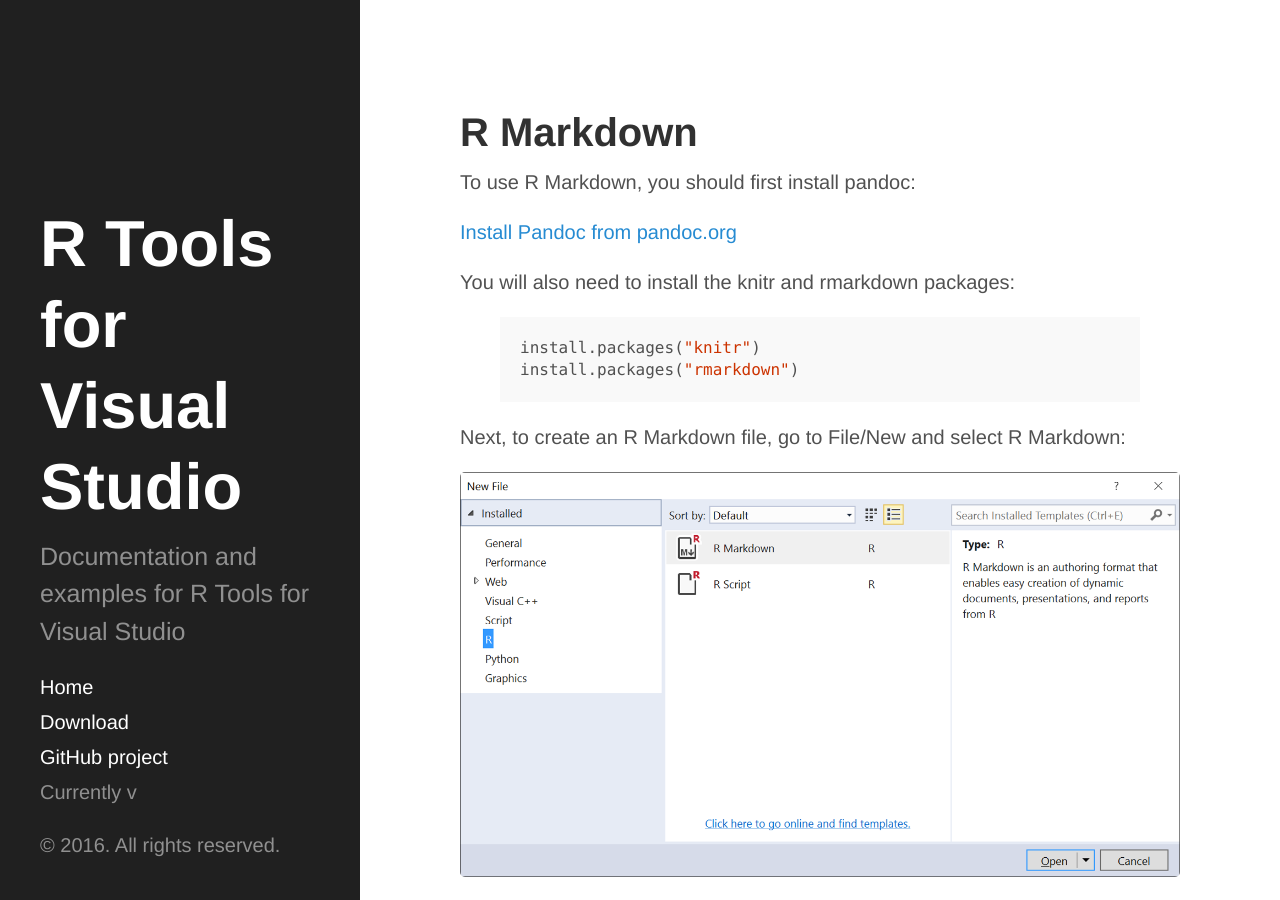
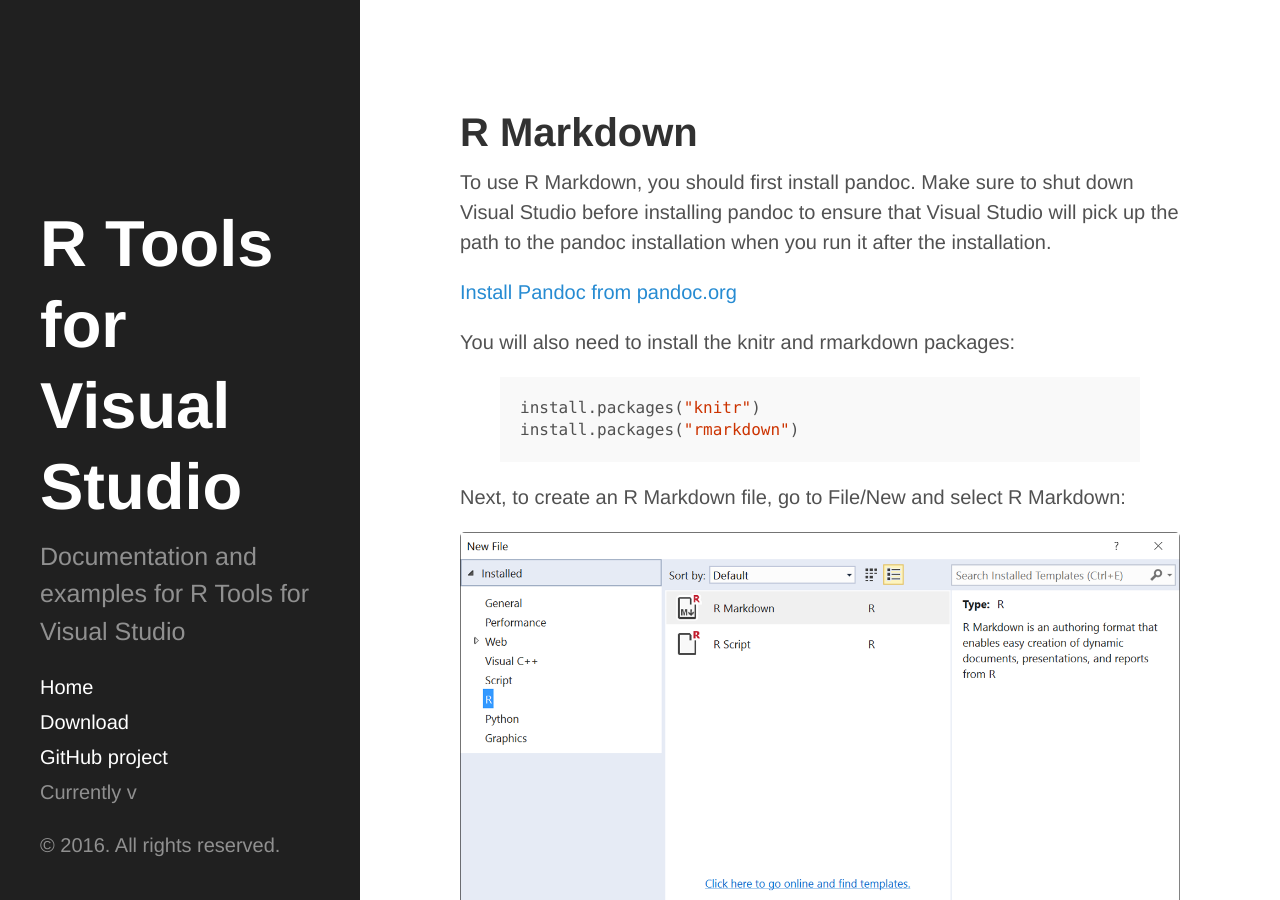
Before and after one commit to microsoft/RTVS-docs, a Jekyll site: the page built from rmarkdown.md, in a window 1280 px wide and 900 px high. Built offline with Jekyll 4.4.1, drawn with Linux system fonts in a browser that asks for light colours.

Commit message:
updating rmarkdown documentation to make sure vs isn't running

```diff
--- a/rmarkdown.md
+++ b/rmarkdown.md
@@ -4,8 +4,9 @@
 
 # R Markdown
 
-
-To use R Markdown, you should first install pandoc:
+To use R Markdown, you should first install pandoc. Make sure to shut down
+Visual Studio before installing pandoc to ensure that Visual Studio will pick up
+the path to the pandoc installation when you run it after the installation.
 
 [Install Pandoc from pandoc.org](http://pandoc.org/installing.html)
 
```
